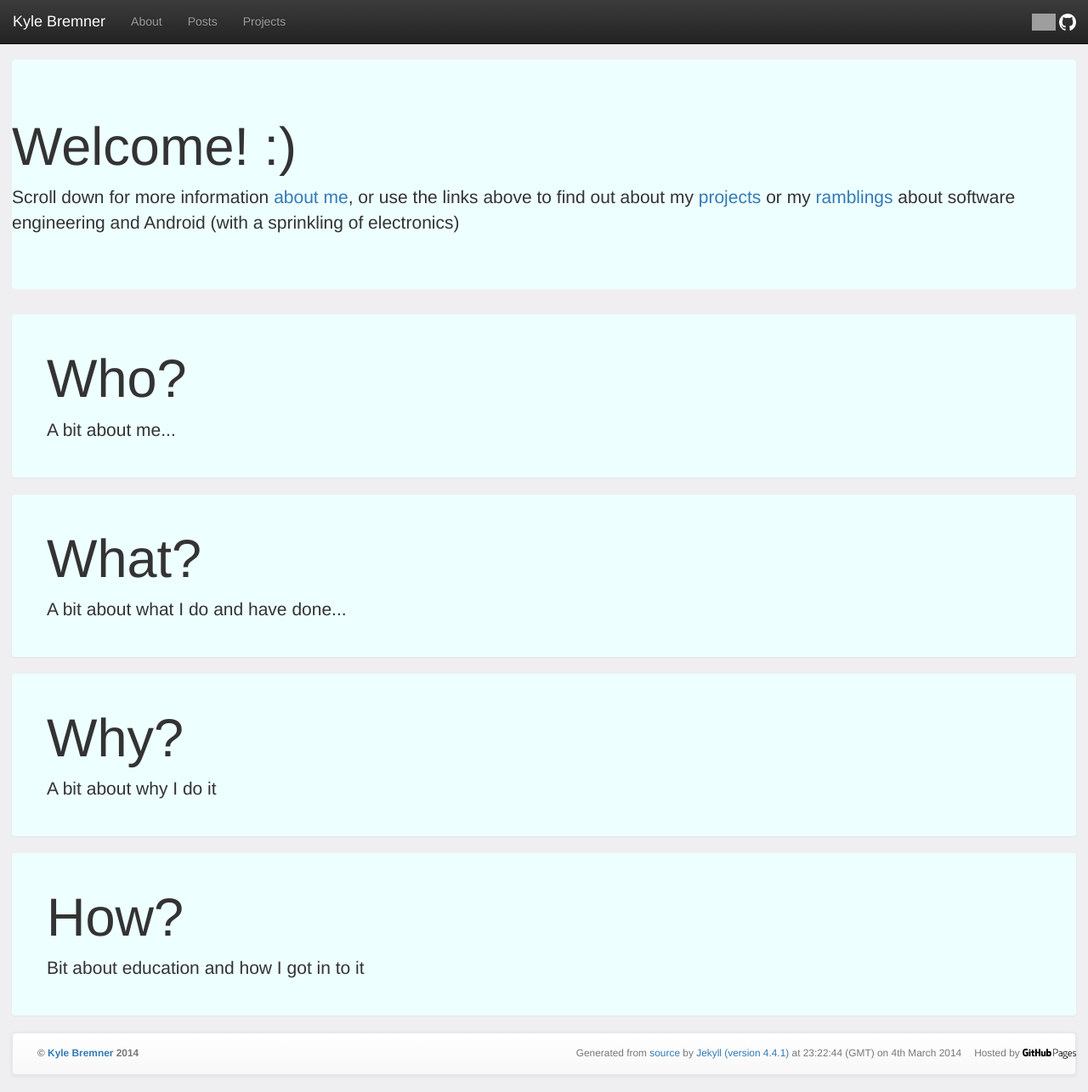
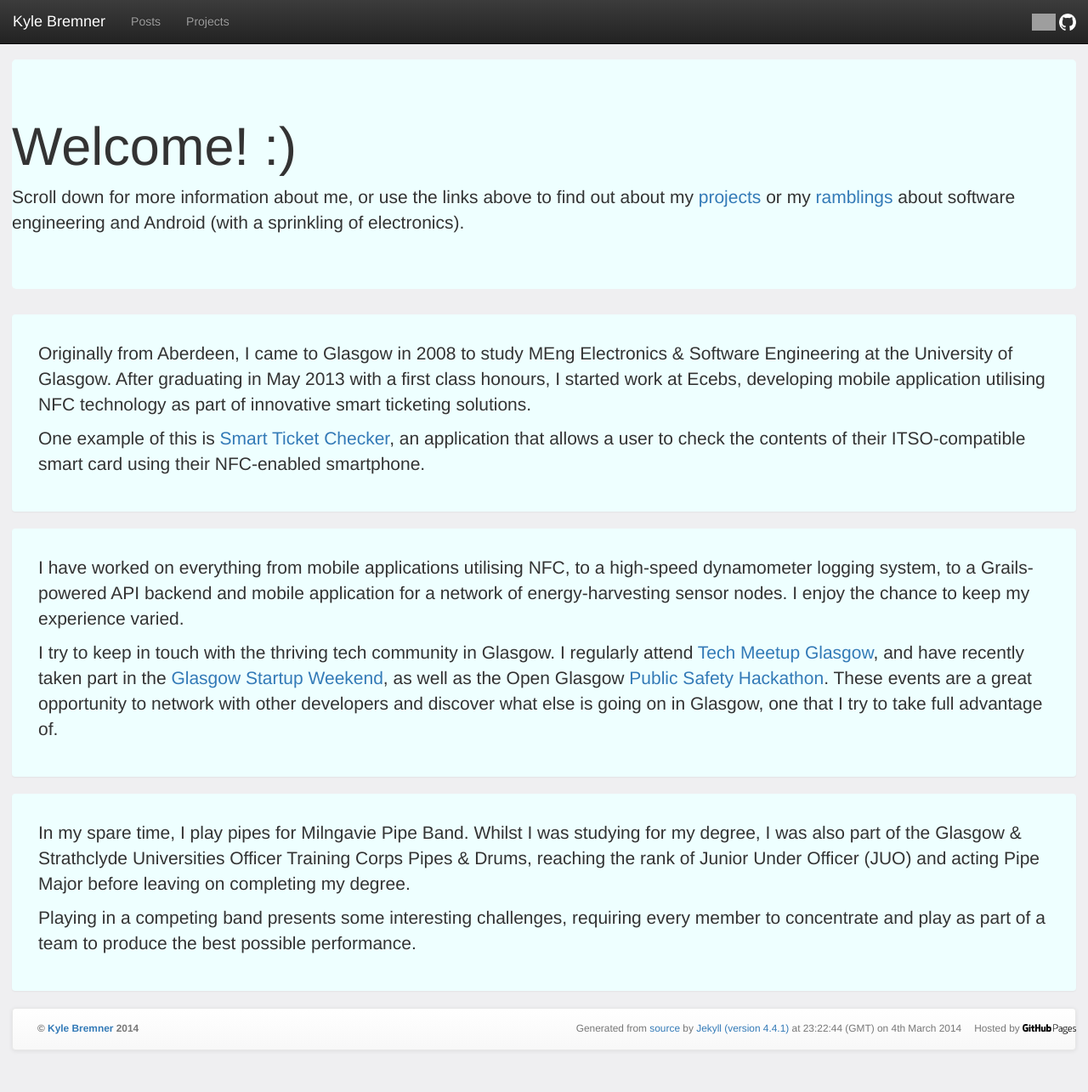
Before and after one commit to kbremner/kbremner.github.io, a Jekyll site: the page built from index.html, in a window 1280 px wide and 1285 px high. Shown: the whole window at 85% size. Built offline with Jekyll 4.4.1, drawn with Linux system fonts in a browser that asks for light colours; nearby versions of some CDN libraries; Markdown is read by kramdown in place of the engine named in the settings; a script that is not in the unit is left out; grey boxes are pictures that could not be loaded.

Commit message:
Updated home page

```diff
--- a/_layouts/default.html
+++ b/_layouts/default.html
@@ -49,7 +49,6 @@
 
         <div class="navbar-collapse collapse">
           <ul class="nav navbar-nav">
-            <li><a href="/#about">About</a></li>
             <li><a href="/posts">Posts</a></li>
             <li><a href="/projects">Projects</a></li>
           </ul>
--- a/css/site.css
+++ b/css/site.css
@@ -91,12 +91,6 @@ a:hover {
 	background-color: #EFF;
 }
 
-.about-section h1 {
-  	margin: 10px;
-	font-size: 63px;
-}
-
 .about-section p {
-  	margin: 10px;
 	font-size: 21px;
 }
--- a/index.html
+++ b/index.html
@@ -6,25 +6,20 @@ published: true
 
 <div class="jumbotron">
   <h1>Welcome! :)</h1>
-  <p>Scroll down for more information <a href="#about">about me</a>, or use the links above to find out about my <a href="/projects">projects</a> or my <a href="/posts">ramblings</a> about software engineering and Android (with a sprinkling of electronics)</p>
+  <p>Scroll down for more information about me, or use the links above to find out about my <a href="/projects">projects</a> or my <a href="/posts">ramblings</a> about software engineering and Android (with a sprinkling of electronics).</p>
 </div>
 
-<div id="about" class="panel about-section">
-  <h1>Who?</h1>
-  <p>A bit about me...</p>
+<div class="panel about-section">
+  <p>Originally from Aberdeen, I came to Glasgow in 2008 to study MEng Electronics &amp; Software Engineering at the University of Glasgow. After graduating in May 2013 with a first class honours, I started work at Ecebs, developing mobile application utilising NFC technology as part of innovative smart ticketing solutions.</p>
+  <p>One example of this is <a href="projects/smart_ticket_checker.html" target="_blank">Smart Ticket Checker</a>, an application that allows a user to check the contents of their ITSO-compatible smart card using their NFC-enabled smartphone.</p>
 </div>
 
-<div id="about" class="panel about-section">
-  <h1>What?</h1>
-  <p>A bit about what I do and have done...</p>
+<div class="panel about-section">
+  <p>I have worked on everything from mobile applications utilising NFC, to a high-speed dynamometer logging system, to a Grails-powered API backend and mobile application for a network of energy-harvesting sensor nodes. I enjoy the chance to keep my experience varied.</p>
+  <p>I try to keep in touch with the thriving tech community in Glasgow. I regularly attend <a href="http://techmeetup.co.uk/glasgow.html" target="_blank">Tech Meetup Glasgow</a>, and have recently taken part in the <a href="http://glasgow.startupweekend.org" target="_blank">Glasgow Startup Weekend</a>, as well as the Open Glasgow <a href="http://open.glasgow.gov.uk/hackathon/hackathon-no1" target="_blank">Public Safety Hackathon</a>. These events are a great opportunity to network with other developers and discover what else is going on in Glasgow, one that I try to take full advantage of.</p>
 </div>
 
-<div id="about" class="panel about-section">
-  <h1>Why?</h1>
-  <p>A bit about why I do it</p>
+<div class="panel about-section">
+  <p>In my spare time, I play pipes for Milngavie Pipe Band. Whilst I was studying for my degree, I was also part of the Glasgow &amp; Strathclyde Universities Officer Training Corps Pipes &amp; Drums, reaching the rank of Junior Under Officer (JUO) and acting Pipe Major before leaving on completing my degree.</p>
+  <p>Playing in a competing band presents some interesting challenges, requiring every member to concentrate and play as part of a team to produce the best possible performance.</p>
 </div>
-
-<div id="about" class="panel about-section">
-  <h1>How?</h1>
-  <p>Bit about education and how I got in to it</p>
-</div>
```
